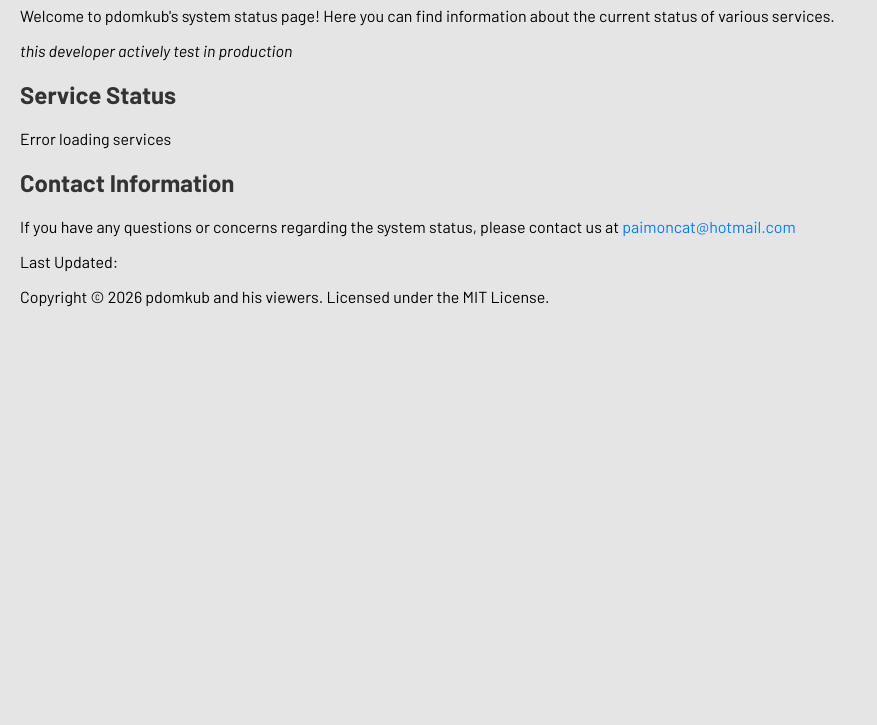
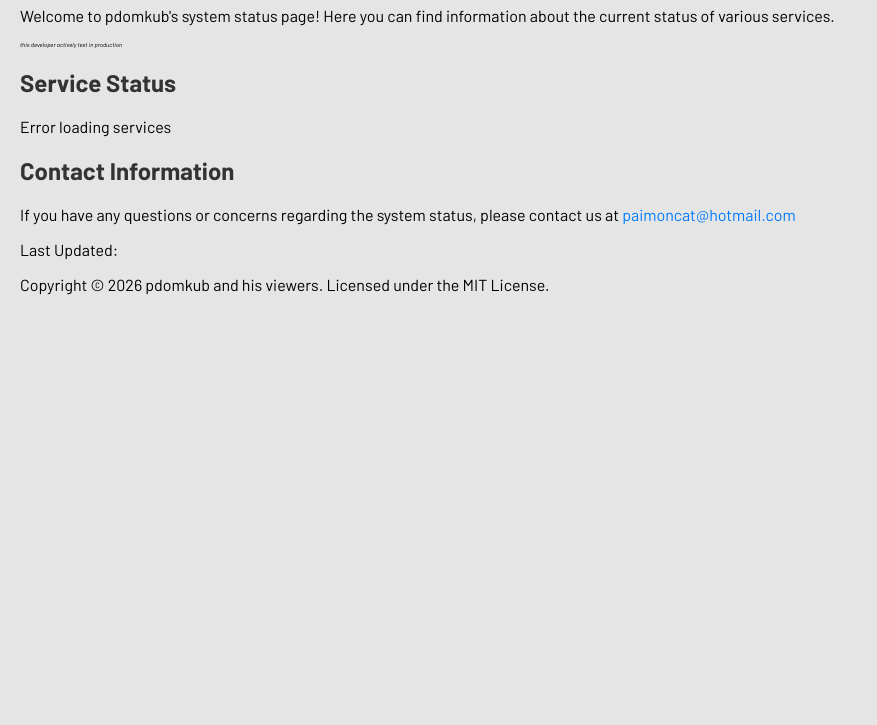
Before and after one commit to totally-not-kisuru-making-pdomkub-web/pdomkub-status, a website: page app/src/web/index.html in a window 1280 px wide. Shown: the part 75-800 px from the top of the page, without its empty margins (0-877 px from the left). Drawn offline with Linux system fonts and the light colour scheme; no server answers.

Commit message:
Adjust disclaimer font size to 6px

```diff
--- a/app/src/web/index.html
+++ b/app/src/web/index.html
@@ -86,6 +86,7 @@
         }
         .disclaimer {
             font-style: italic;
+            font-size: 6px;
         }
     </style>
     <p>Copyright © 2026 pdomkub and his viewers. Licensed under the MIT License.</p>
```
